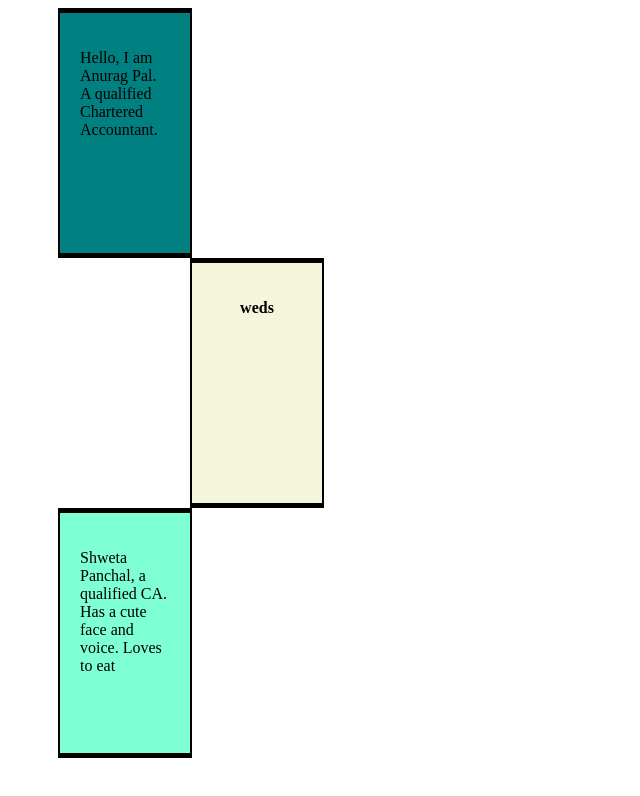
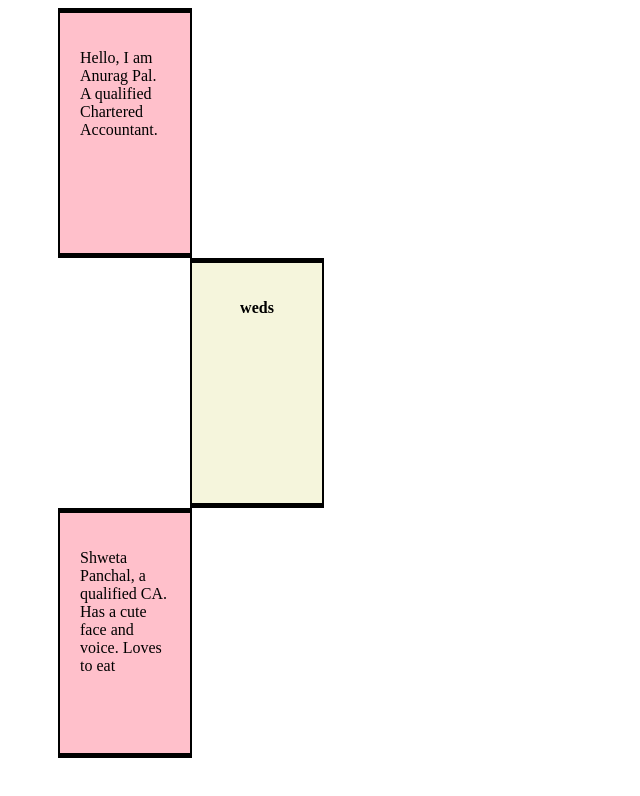
Before and after one commit to Anurag27799/noice, a plain HTML site: page index.html in a window 1280 px wide. Shown: the whole page, without its empty margins (0-640 px from the left). Drawn offline with Linux system fonts and the light colour scheme.

Commit message:
Add files via upload

```diff
--- a/index.html
+++ b/index.html
@@ -10,7 +10,7 @@
         }
     #me {padding: 20px;
       margin-left: 50px;
-      background-color: teal;
+      background-color: pink;
       border: solid black;
       border-width: 5px 2.5px;
     }
@@ -24,7 +24,7 @@
     }
     #shweta {padding: 20px;
       margin-left: 50px;
-      background-color: aquamarine;
+      background-color: pink;
       border: solid black;
       border-width: 5px 2.5px;
     }
```
